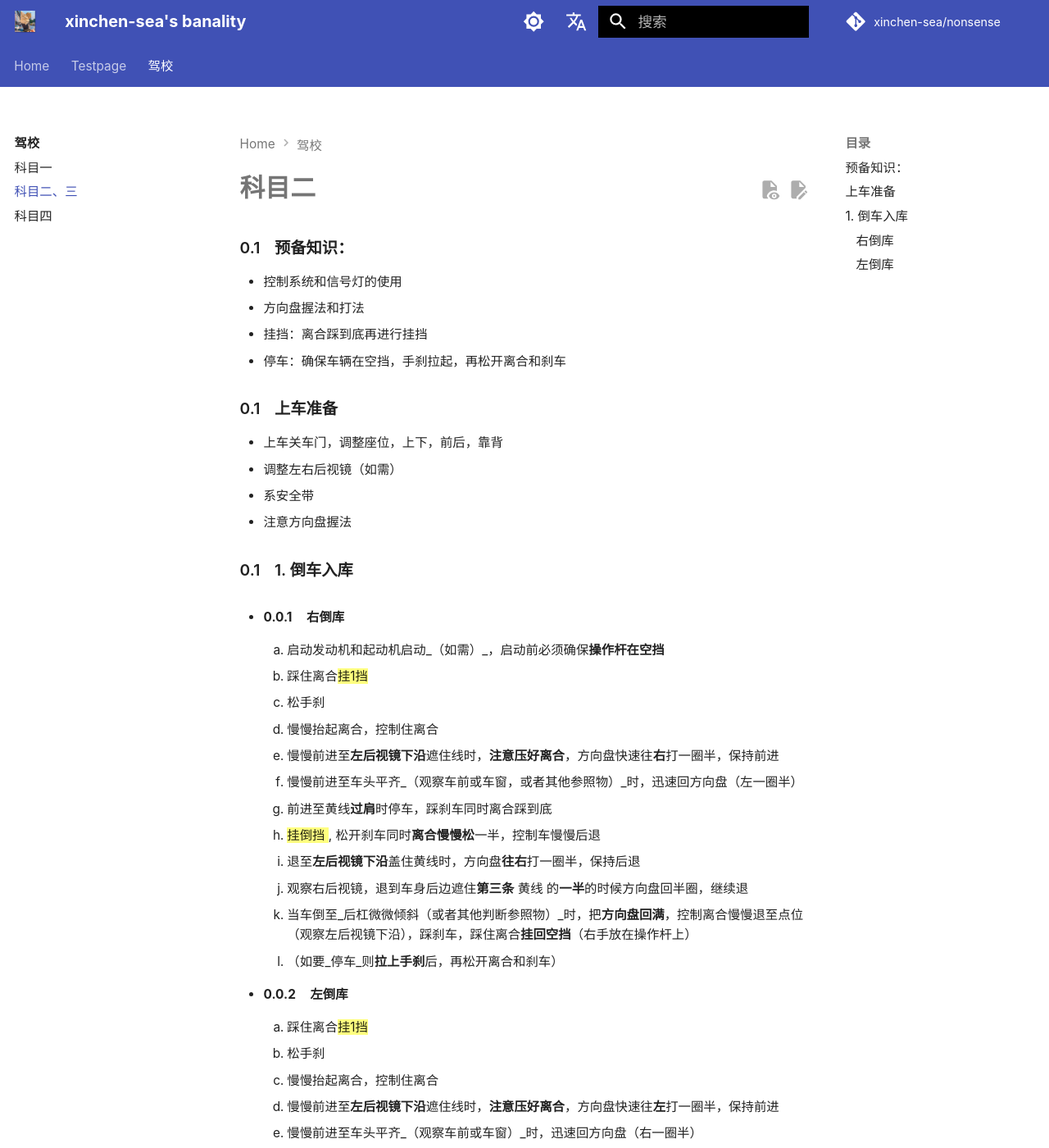
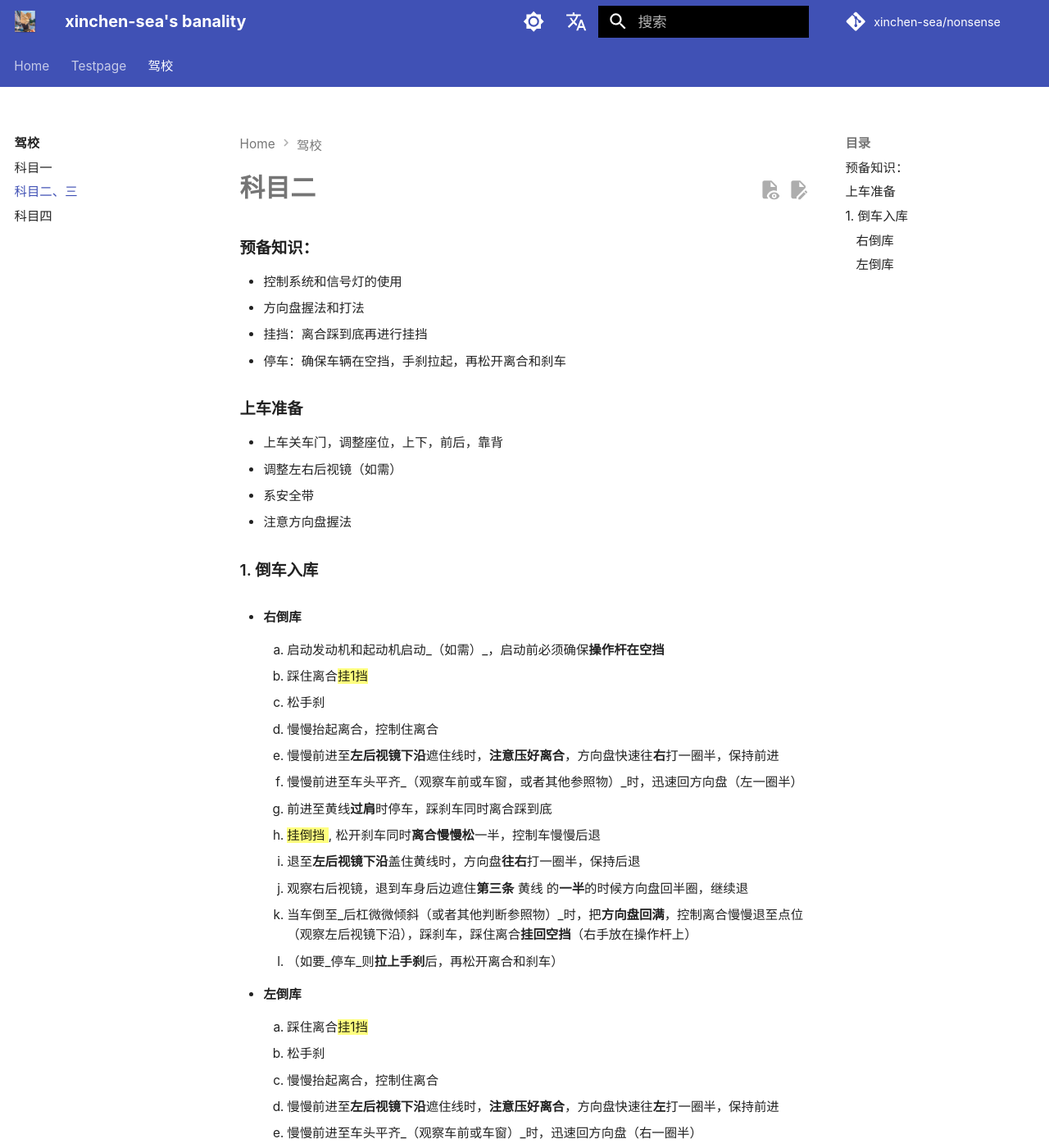
Before and after one commit to xinchen-sea/xinchen-sea.github.io, an MkDocs documentation site: the page built from docs/drivinglicense/object2&3.md, in a window 1280 px wide and 1400 px high. Shown: the whole window at 82% size. Built offline with MkDocs 1.6.1 and Material for MkDocs 9.7.7, drawn with Linux system fonts in a browser that asks for light colours; a script that is not in the unit is left out; plug-ins that fetch from the network failed and are left out; comment, search, counter and statistics services are not loaded.

Commit message:
Update custom.css

```diff
--- a/docs/assets/css/custom.css
+++ b/docs/assets/css/custom.css
@@ -36,46 +36,7 @@
   --md-code-font: "JetBrains Mono";
 }
 
-h1 {
-  counter-reset: h2;
-}
-h2 {
-  counter-reset: h3;
-}
-h3 {
-  counter-reset: h4;
-}
-h4 {
-  counter-reset: h5;
-}
-h5 {
-  counter-reset: h6;
-}
-h2:before {
-  counter-increment: h2;
-  content: counter(h2);
-  margin-right: 0.8rem;
-}
-h3:before {
-  counter-increment: h3;
-  content: counter(h2) "." counter(h3);
-  margin-right: 0.8rem;
-}
-h4:before {
-  counter-increment: h4;
-  content: counter(h2) "." counter(h3) "." counter(h4);
-  margin-right: 0.8rem;
-}
-h5:before {
-  counter-increment: h5;
-  content: counter(h2) "." counter(h3) "." counter(h4) "." counter(h5);
-  margin-right: 0.8rem;
-}
-h6:before {
-  counter-increment: h6;
-  content: counter(h2) "." counter(h3) "." counter(h4) "." counter(h5) "." counter(h6);
-  margin-right: 0.8rem;
-}
+
 
 .md-typeset h1, .md-typeset h2 {
   font-weight: 600;
```
